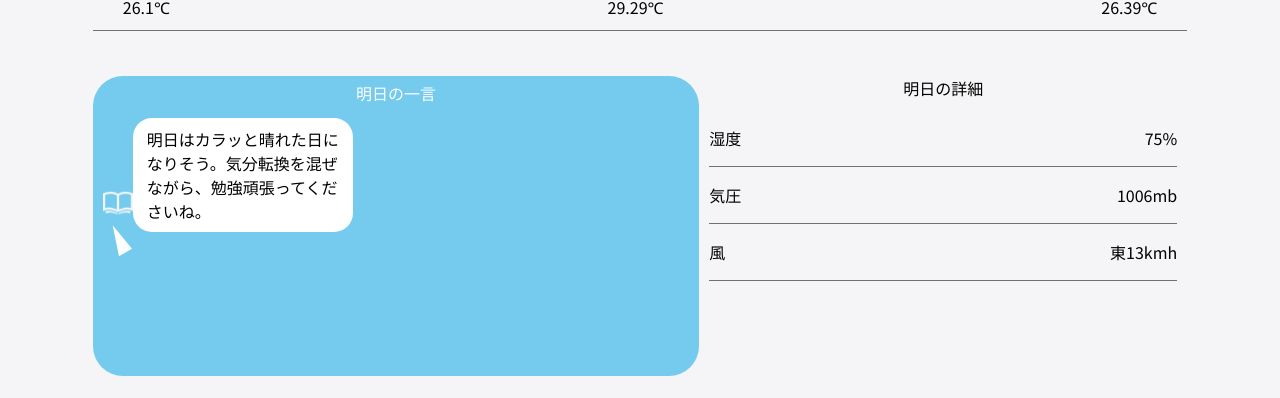
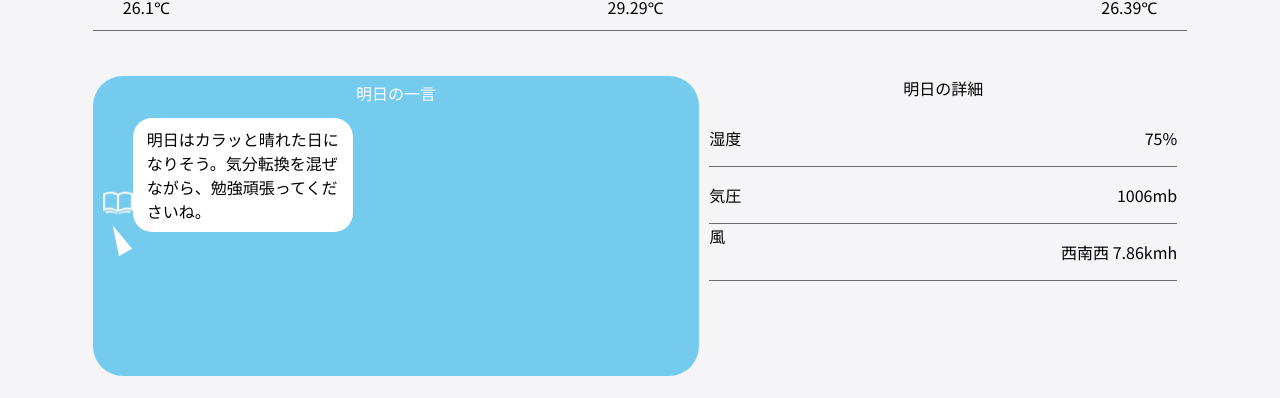
Before and after one commit to Ayane1234/weather-app, a React (Create React App) app: page /Weather in a window 1280 px wide. Shown: the part 399-797 px from the top of the page. Built offline with nearby package versions, Linux system fonts and the light colour scheme.

Commit message:
風向きの表示

```diff
--- /dev/null
+++ b/src/components/TommorrowDetail.js
@@ -0,0 +1,96 @@
+import React from "react";
+
+export const TommorrowDetail = ({
+  tommorrowHumidity,
+  tommorrowPressure,
+  unit,
+  tommorrowWindDirection,
+  tommorrowWindSpeed,
+}) => {
+  let windDirecion = "";
+  if (
+    tommorrowWindDirection >= 350 &&
+    tommorrowWindDirection < 361 &&
+    tommorrowWindDirection >= 1 &&
+    tommorrowWindDirection < 11
+  ) {
+    windDirecion = "北";
+  } else if (tommorrowWindDirection >= 11 && tommorrowWindDirection < 31) {
+    windDirecion = "北北東";
+  } else if (tommorrowWindDirection >= 31 && tommorrowWindDirection < 51) {
+    windDirecion = "北東";
+  } else if (tommorrowWindDirection >= 51 && tommorrowWindDirection < 71) {
+    windDirecion = "東北東";
+  } else if (tommorrowWindDirection >= 71 && tommorrowWindDirection < 101) {
+    windDirecion = "東";
+  } else if (tommorrowWindDirection >= 101 && tommorrowWindDirection < 121) {
+    windDirecion = "東南東";
+  } else if (tommorrowWindDirection >= 121 && tommorrowWindDirection < 141) {
+    windDirecion = "南東";
+  } else if (tommorrowWindDirection >= 141 && tommorrowWindDirection < 161) {
+    windDirecion = "南南東";
+  } else if (tommorrowWindDirection >= 161 && tommorrowWindDirection < 191) {
+    windDirecion = "南";
+  } else if (tommorrowWindDirection >= 191 && tommorrowWindDirection < 211) {
+    windDirecion = "南南西";
+  } else if (tommorrowWindDirection >= 211 && tommorrowWindDirection < 231) {
+    windDirecion = "南西";
+  } else if (tommorrowWindDirection >= 231 && tommorrowWindDirection < 251) {
+    windDirecion = "西南西";
+  } else if (tommorrowWindDirection >= 251 && tommorrowWindDirection < 281) {
+    windDirecion = "西";
+  } else if (tommorrowWindDirection >= 281 && tommorrowWindDirection < 301) {
+    windDirecion = "西北西";
+  } else if (tommorrowWindDirection >= 301 && tommorrowWindDirection < 321) {
+    windDirecion = "北西";
+  } else if (tommorrowWindDirection >= 321 && tommorrowWindDirection < 350) {
+    windDirecion = "北北西";
+  } else {
+    windDirecion = "";
+  }
+  return (
+    <div style={styles.tomorrrowDetailSection}>
+      <div style={styles.tommorrowDetailTitle}>明日の詳細</div>
+      <div style={styles.tommorrowDetailContents}>
+        <div style={styles.tommorrowDetail}>
+          <p>湿度</p>
+          <p>
+            {tommorrowHumidity}
+            {unit.unit.humidity}
+          </p>
+        </div>
+        <div style={styles.tommorrowDetail}>
+          <p>気圧</p>
+          <p>
+            {tommorrowPressure}
+            {unit.unit.pressure}
+          </p>
+        </div>
+        <div style={styles.tommorrowDetail}>
+          <div>風</div>
+
+          <p>
+            {windDirecion} {tommorrowWindSpeed}kmh
+          </p>
+        </div>
+      </div>
+    </div>
+  );
+};
+const styles = {
+  tomorrrowDetailSection: {
+    width: "45%",
+  },
+  tommorrowDetailTitle: {
+    display: "flex",
+    justifyContent: "center",
+  },
+  tommorrowDetailContents: {
+    padding: 10,
+  },
+  tommorrowDetail: {
+    display: "flex",
+    justifyContent: "space-between",
+    borderBottom: "1px solid #707070",
+  },
+};
--- a/src/screens/Home.js
+++ b/src/screens/Home.js
@@ -6,9 +6,7 @@ import { RegionCard } from "../components/RegionCard";
 export const Home = () => {
   // const apikey = "ca3f6ffe199e9fd3f27d3d022faeef47";
   console.log("prefectures:", prefectures);
-  const Tohoku = prefectures.tohoku.map((prefecture) => {
-    console.log(prefecture);
-  });
+
   return (
     <div style={styles.body}>
       <Header title="お天気検索アプリ" />
--- a/src/screens/Weather.js
+++ b/src/screens/Weather.js
@@ -1,20 +1,12 @@
 import React from "react";
-import SunnyWhite from "../img/sunny_white.svg";
-import CloudyWhite from "../img/cloudy_white.svg";
-import RainyWhite from "../img/rainy_white.svg";
-import CloudySunnyWhite from "../img/cloudy_sunny_white.svg";
-import SnowyWhite from "../img/snowy_white.svg";
-import SunnyBlack from "../img/sunny_black.svg";
-import CloudyBlack from "../img/cloudy_black.svg";
-import RainyBlack from "../img/rainy_black.svg";
+import { TommorrowDetail } from "../components/TommorrowDetail";
 import Book from "../img/book.png";
 import BackIcon from "../img/back-icon.svg";
 import { testData } from "../api/testDataApi";
 import { dateFormat } from "../function/dateFormat";
-import { setWeather } from "../function/setWeather";
+
 import { commentUnit } from "../display/commentUnit";
 import { WeatherIcon } from "../components/WeatherIcon";
-import { FormControlUnstyledContext } from "@mui/base";
 
 export const Weather = () => {
   //　APIで取得するときは、摂氏で取得するパラメータをつける"&units=metric"
@@ -120,8 +112,11 @@ export const Weather = () => {
 
   const tommorrowHumidity = tommorrowNoonForeast[0].main.humidity;
   const tommorrowPressure = tommorowMorningForecast[0].main.pressure;
+
+  const tommorrowWindDirection = tommorrowNoonForeast[0].wind.deg;
+  const tommorrowWindSpeed = tommorrowNoonForeast[0].wind.speed;
   // 天気予報の前日の21:00が、日本時間の翌日6:00になる
-  // console.log(":", new Date(tommorrow * 1000));
+  console.log("風速:", tommorrowWindSpeed);
 
   return (
     <div>
@@ -237,29 +232,13 @@ export const Weather = () => {
                 </div>
               </div>
             </div>
-            <div style={styles.tomorrrowDetailSection}>
-              <div style={styles.tommorrowDetailTitle}>明日の詳細</div>
-              <div style={styles.tommorrowDetailContents}>
-                <div style={styles.tommorrowDetail}>
-                  <p>湿度</p>
-                  <p>
-                    {tommorrowHumidity}
-                    {commentUnit.unit.humidity}
-                  </p>
-                </div>
-                <div style={styles.tommorrowDetail}>
-                  <p>気圧</p>
-                  <p>
-                    {tommorrowPressure}
-                    {commentUnit.unit.pressure}
-                  </p>
-                </div>
-                <div style={styles.tommorrowDetail}>
-                  <p>風</p>
-                  <p>東13kmh</p>
-                </div>
-              </div>
-            </div>
+            <TommorrowDetail
+              tommorrowHumidity={tommorrowHumidity}
+              tommorrowPressure={tommorrowPressure}
+              tommorrowWindDirection={tommorrowWindDirection}
+              tommorrowWindSpeed={tommorrowWindSpeed}
+              unit={commentUnit}
+            />
           </section>
         </section>
       </div>
@@ -475,19 +454,4 @@ const styles = {
     clear: "both",
     boxSizing: "content-box",
   },
-  tomorrrowDetailSection: {
-    width: "45%",
-  },
-  tommorrowDetailTitle: {
-    display: "flex",
-    justifyContent: "center",
-  },
-  tommorrowDetailContents: {
-    padding: 10,
-  },
-  tommorrowDetail: {
-    display: "flex",
-    justifyContent: "space-between",
-    borderBottom: "1px solid #707070",
-  },
 };
```
